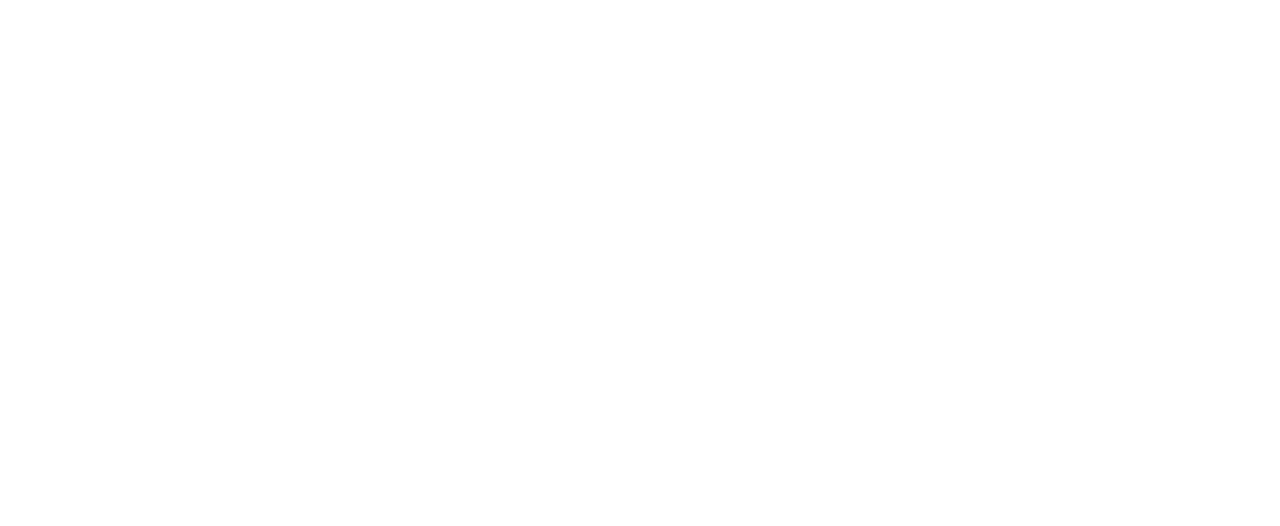
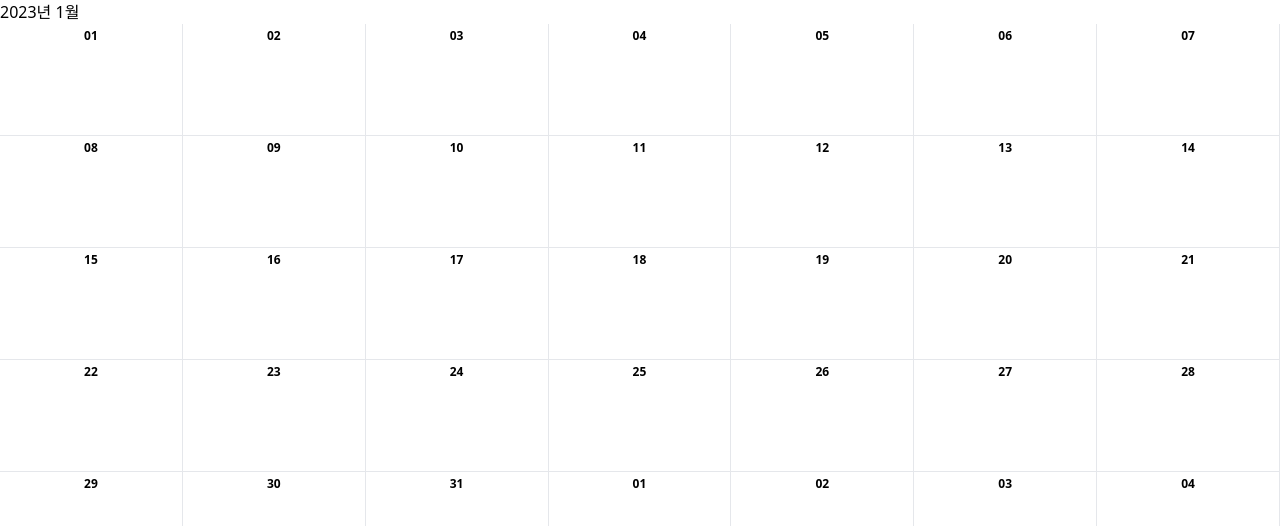
Before and after one commit to onejuice98/juiceplan, a React (Create React App) app: page /diary in a window 1280 px wide. Before the commit this address had no page. Shown: the top 526 px of the page. Built offline with nearby package versions, Linux system fonts and the light colour scheme.

Commit message:
Diary 시작 1. 캘린더 2. 다이어리 페이지

```diff
--- a/package.json
+++ b/package.json
@@ -14,6 +14,7 @@
     "assert": "^2.0.0",
     "axios": "^1.2.2",
     "buffer": "^6.0.3",
+    "date-fns": "^2.29.3",
     "framer-motion": "^8.5.0",
     "http-proxy-middleware": "^2.0.6",
     "react": "^18.2.0",
--- a/src/App.tsx
+++ b/src/App.tsx
@@ -1,4 +1,6 @@
 import { Route, Routes } from "react-router-dom";
+import Diary from "./pages/Diary";
+import DayDiary from "./pages/Diary/DayDiary";
 import Login from "./pages/Login";
 import Main from "./pages/Main";
 const App = () => {
@@ -6,6 +8,8 @@
     <Routes>
       <Route path="/login" element={<Login />} />
       <Route path="/" element={<Main />} />
+      <Route path="/diary" element={<Diary />} />
+      <Route path="/diary/:dayId" element={<DayDiary />} />
     </Routes>
   );
 };
--- /dev/null
+++ b/src/components/diary/Body.tsx
@@ -0,0 +1,5 @@
+const Body = () => {
+  return;
+};
+
+export default Body;
--- /dev/null
+++ b/src/components/diary/Head.tsx
@@ -0,0 +1,25 @@
+interface IHead {
+  year: string;
+  month: string;
+  goToday: () => void;
+  setMonth: () => void;
+}
+const Head = ({ year, month, goToday, setMonth }: IHead) => {
+  return (
+    <div>
+      <div>
+        <div>
+          {year} 년 {month} 월
+        </div>
+        <div>
+          <button> &lt; </button>
+          <button> 오늘</button>
+          <button> &gt;</button>
+        </div>
+      </div>
+      <div>Days</div>
+    </div>
+  );
+};
+
+export default Head;
--- /dev/null
+++ b/src/pages/Diary/DayDiary.tsx
@@ -0,0 +1,34 @@
+import { FormEvent, useState } from "react";
+import { Link, useNavigate, useParams } from "react-router-dom";
+
+const DayDiary = () => {
+  const { dayId } = useParams();
+  const history = useNavigate();
+  const [text, setText] = useState("");
+  const [list, setList] = useState<string[]>([]);
+  const handleChange = (event: FormEvent<HTMLInputElement>) => {
+    setText(event.currentTarget.value);
+  };
+  const handleSubmit = (event: FormEvent<HTMLFormElement>) => {
+    event.preventDefault();
+    setList([...list, text]);
+    event.currentTarget.reset();
+  };
+  return (
+    <div>
+      <div onClick={() => history(-1)}>back Arrow</div>
+      Its {dayId}Day Diary
+      <div>
+        <form onSubmit={handleSubmit}>
+          <input onChange={handleChange} />
+          <button type="submit"> + </button>
+        </form>
+      </div>
+      {list.map((value, idx) => (
+        <div key={idx}> {value} </div>
+      ))}
+    </div>
+  );
+};
+
+export default DayDiary;
--- /dev/null
+++ b/src/pages/Diary/index.tsx
@@ -0,0 +1,91 @@
+import {
+  addDays,
+  addMonths,
+  endOfWeek,
+  format,
+  lastDayOfDecade,
+  startOfDay,
+  startOfMonth,
+  startOfWeek,
+  subMonths,
+} from "date-fns";
+import { endOfMonth } from "date-fns";
+import { useState } from "react";
+import { Link } from "react-router-dom";
+
+const Diary = () => {
+  const today = new Date();
+  const YEAR = today.getFullYear();
+  const MONTH = today.getMonth() + 1;
+
+  const monthSP = startOfMonth(today);
+  const monthRP = endOfMonth(monthSP);
+
+  const addWeek = (today: Date) => {
+    let date = startOfWeek(startOfDay(today));
+
+    return () => {
+      const week = [...Array(7)].map((_, index) => addDays(date, index));
+      date = addDays(week[6], 1);
+      return week;
+    };
+  };
+  const addMonth = (today: Date) => {
+    let month = [];
+    let date = today;
+
+    const weekGen = addWeek(startOfMonth(date));
+    const endDate = startOfDay(endOfMonth(date));
+    month.push(weekGen());
+
+    while (lastDayOfRange(month) < endDate) {
+      month.push(weekGen());
+    }
+    const range = month;
+    month = [];
+    date = addDays(lastDayOfRange(range), 1);
+    return range;
+  };
+  const lastDayOfRange = (range: any) => {
+    return range[range.length - 1][6];
+  };
+
+  const [currentDate, setCurrentDate] = useState(new Date());
+  const [selectedDate, setSelectedDate] = useState(new Date());
+  const data = addMonth(currentDate);
+
+  const nextMonth = () => {
+    setCurrentDate(addMonths(currentDate, 1));
+  };
+  const prevMonth = () => {
+    setCurrentDate(subMonths(currentDate, 1));
+  };
+  return (
+    <div>
+      <div>
+        {YEAR}년 {MONTH}월
+      </div>
+      {data.map((week, weekIdx) => (
+        <div className="grid grid-cols-7" key={weekIdx}>
+          {week.map((day, dayIdx) => (
+            <div
+              onClick={() => setSelectedDate(day)}
+              className={`h-28 flex flex-col items-center border-b border-r`}
+              key={dayIdx}
+            >
+              <Link to={format(currentDate, "yy-MM") + "-" + format(day, "dd")}>
+                <div
+                  className={`flex text-xs font-bold  h-6 w-6 justify-center items-center cursor-pointer`}
+                >
+                  {format(day, "dd")}
+                </div>
+              </Link>
+            </div>
+          ))}
+        </div>
+      ))}
+    </div>
+  );
+};
+
+export default Diary;
```
Also changed, not shown: 1 other file (tests, documents, lock files or other folders).
